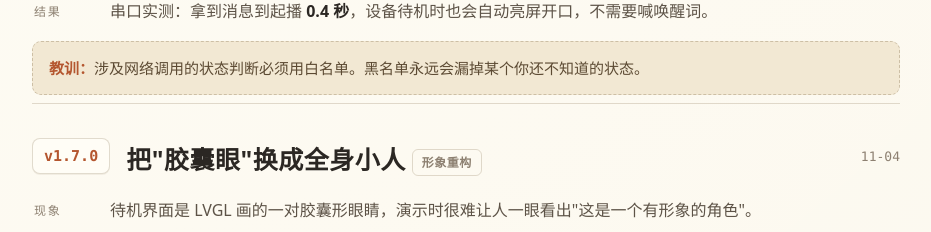
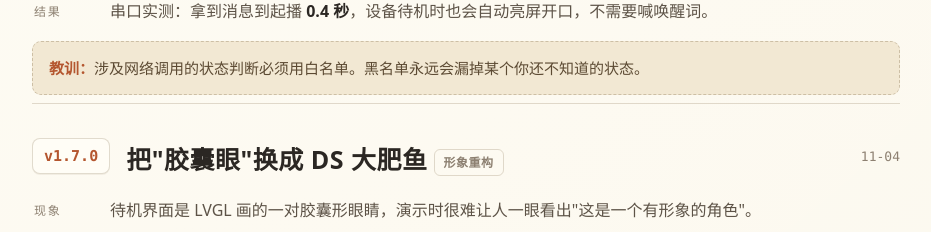
Before and after one commit to marchinlab/sensecap-watcher-cy, a plain HTML site: page index.html in a window 1280 px wide. Shown: the part 812-1044 px from the top of the page, without its empty margins (174-1105 px from the left). Drawn offline with Linux system fonts and the light colour scheme.

Commit message:
docs: 形象称呼统一为「DS 大肥鱼」
v1.7.0 的「全身小人 / 鲸鱼娘全身像」统一改称 DS 大肥鱼（index.html 标题、版本表、README 一览）

```diff
--- a/index.html
+++ b/index.html
@@ -189,7 +189,7 @@
   <section class="ver" id="v170">
     <div class="vhead">
       <span class="tag">v1.7.0</span>
-      <div class="vtitle">把"胶囊眼"换成全身小人<span class="chip">形象重构</span></div>
+      <div class="vtitle">把"胶囊眼"换成 DS 大肥鱼<span class="chip">形象重构</span></div>
       <div class="vdate">11-04</div>
     </div>
     <div class="block">
```
Also changed, not shown: 2 other files.
